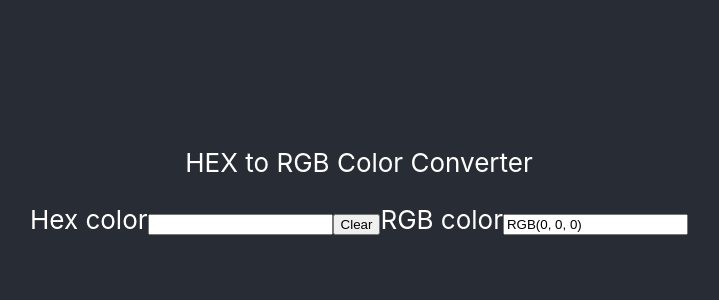
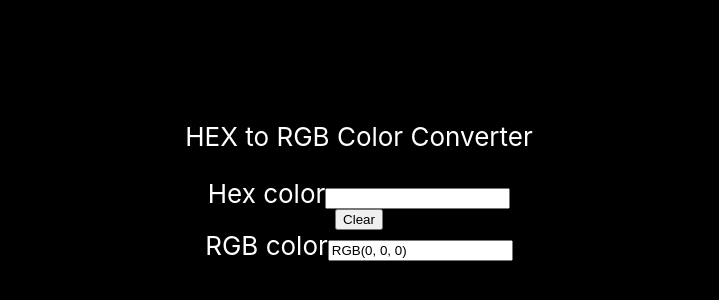
Before and after one commit to Mali-zi/hex2rgb, a React (Create React App) app: page / in a window 1280 px wide. Shown: the part 222-522 px from the top of the page, without its empty margins (281-1000 px from the left). Built offline with nearby package versions, Linux system fonts and the light colour scheme.

Commit message:
feat: add backgroundColor in container

```diff
--- a/src/App.tsx
+++ b/src/App.tsx
@@ -4,12 +4,7 @@ import ConvForm from './components/ConvForm';
 function App() {
   return (
     <div className="App">
-      <div className="container">
-        <p>
-          HEX to RGB Color Converter
-        </p>
-        <ConvForm />
-      </div>
+      <ConvForm />
     </div>
   );
 }
--- a/src/components/ConvForm.tsx
+++ b/src/components/ConvForm.tsx
@@ -1,34 +1,35 @@
 import { useState } from "react";
-import { AvailableCharacter } from './models/index';
 
 function ConvForm() {
   const [hexColor, setHexColor] = useState<string>("");
   const rgbColor = "RGB(0, 0, 0)";
-  const valueCharacters: string[] = [];
-  // const availableCharacters: AvailableCharacter[] = [0, 1, 2, 3, 4, 5, 6, 7, 8, 9, a, b, c, d, e, f];
+  const allowChars: string[] = ['0', '1', '2', '3', '4', '5', '6', '7', '8', '9', 'a', 'b', 'c', 'd', 'e', 'f'];
 
   function handleKeyDown(event: React.KeyboardEvent<HTMLInputElement>) {
-    if(['1','2','3','4','5', 'N', 'O', 'A', 'B', 'C'].indexOf(event.key) !== -1){
-      valueCharacters.push(event.key);
-    } else {
+    const lowerChar = event.key.toLowerCase();
+    if(allowChars.indexOf(lowerChar) === -1 && event.key !== 'Backspace'){
       event.preventDefault();
     };
-    return valueCharacters;
   };
 
   function handleChangeHex(event: React.ChangeEvent<HTMLInputElement>) {
     setHexColor(event.target.value);
-  }
-
-    // const lowerValue = event.target.value.toLowerCase();
-  //   // const arrayValue = Array.from(lowerValue);
-  //   // if (typeof arrayValue === 'AvailableCharacter[]') {
-  //     setHexColor(arrayValue);
-  //   };
-  // };
+    // let curentColor: string = `{backgroundColor: ${hexColor}}`;
+    if (hexColor.length === 6) {
+      // curentColor = `{backgroundColor: ${hexColor}}`;
+    };
+    // return curentColor;
+  };
 
   return (
-    <div>
+    <div className="container"
+      style={{
+      backgroundColor: rgbColor, // Added variable here
+      }}
+    >
+    <p>
+      HEX to RGB Color Converter
+    </p>
       <label htmlFor="hexColor">
         Hex color
         <input
```
